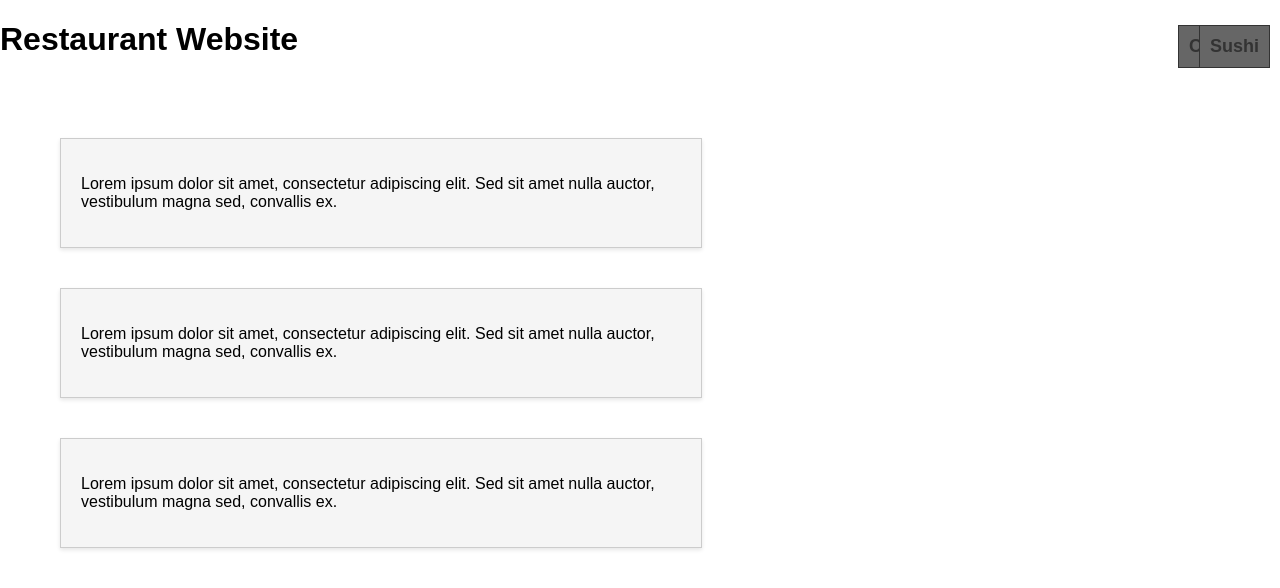
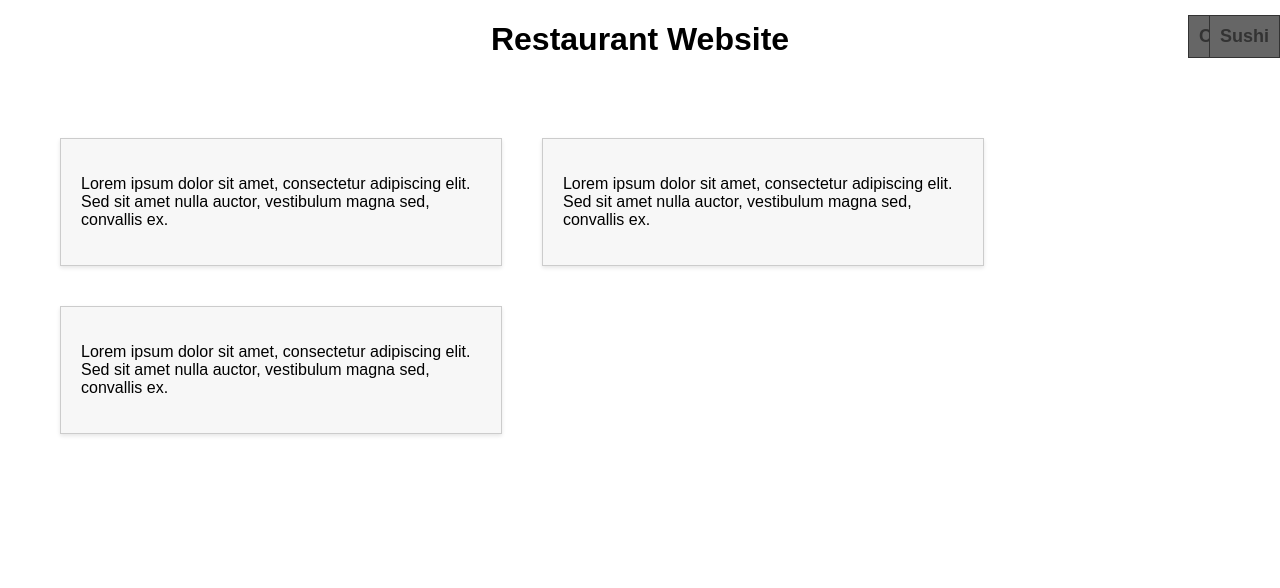
Before and after one commit to HarryBlair/coursera-assignment, a plain HTML site: page index.html in a window 1280 px wide. Drawn offline with Linux system fonts and the light colour scheme.

Commit message:
Update style.css

```diff
--- a/style.css
+++ b/style.css
@@ -3,6 +3,10 @@ body {
     margin: 0;
     padding: 0;
     box-sizing: border-box;
+}
+
+h1 {
+    text-align: center;
 }
 
 main {
@@ -12,10 +16,9 @@ main {
 }
 
 .section {
-    width: 33.33%;
     margin: 20px;
     padding: 20px;
-    background-color: #f5f5f5;
+    background-color: #f7f7f7;
     border: 1px solid #ccc;
     box-shadow: 0 2px 4px rgba(0, 0, 0, 0.1);
     float: left;
@@ -23,8 +26,8 @@ main {
 
 .section-title {
     position: absolute;
-    top: 10px;
-    right: 10px;
+    top: 0;
+    right: 0;
     font-size: 18px;
     font-weight: bold;
     color: #333;
@@ -35,13 +38,13 @@ main {
 
 @media (min-width: 992px) {
     .section {
-        width: 50%;
+        width: 33.33%;
     }
 }
 
 @media (min-width: 768px) (max-width: 991px) {
     .section {
-        width: 100%;
+        width: 50%;
         clear: both;
         margin-bottom: 20px;
     }
```
